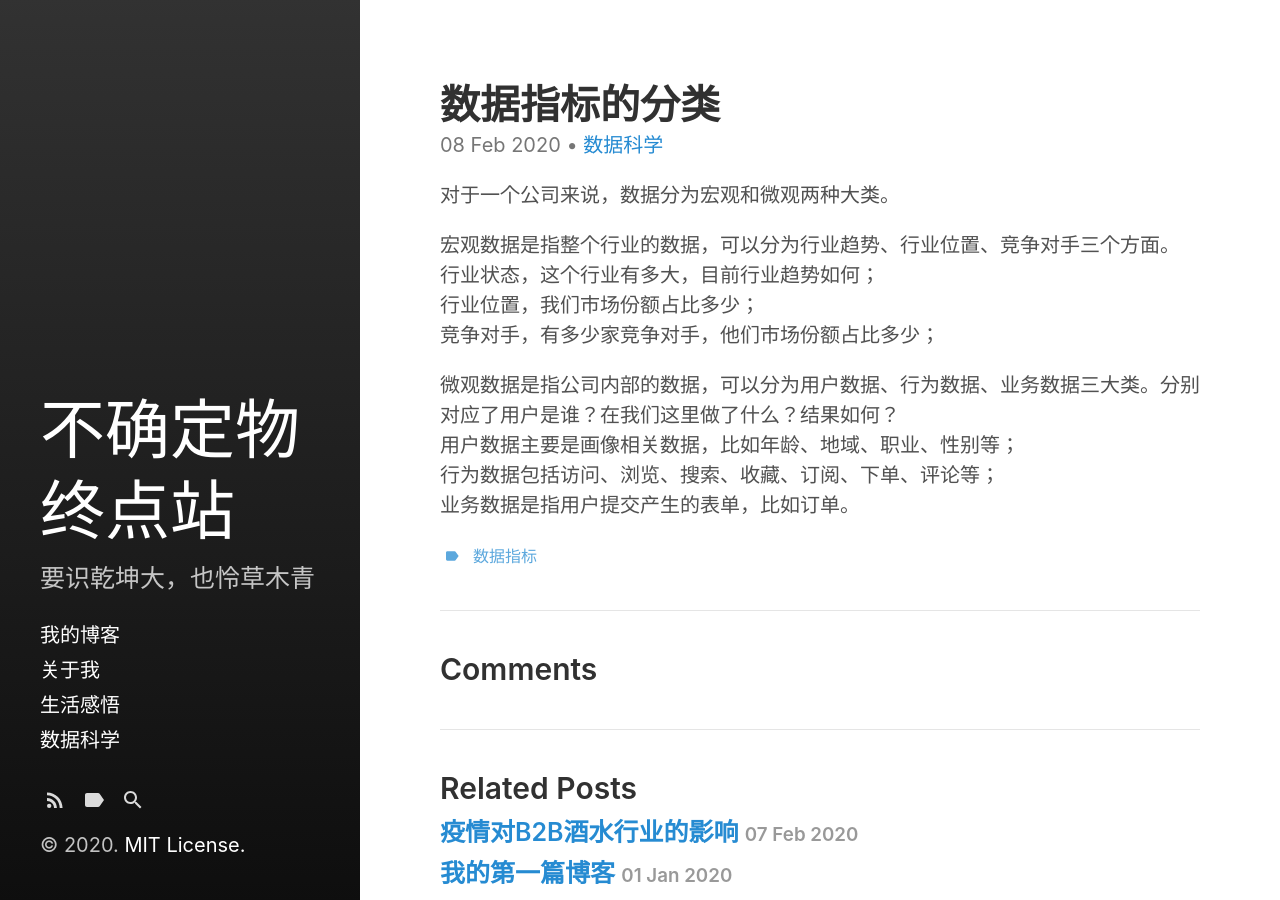
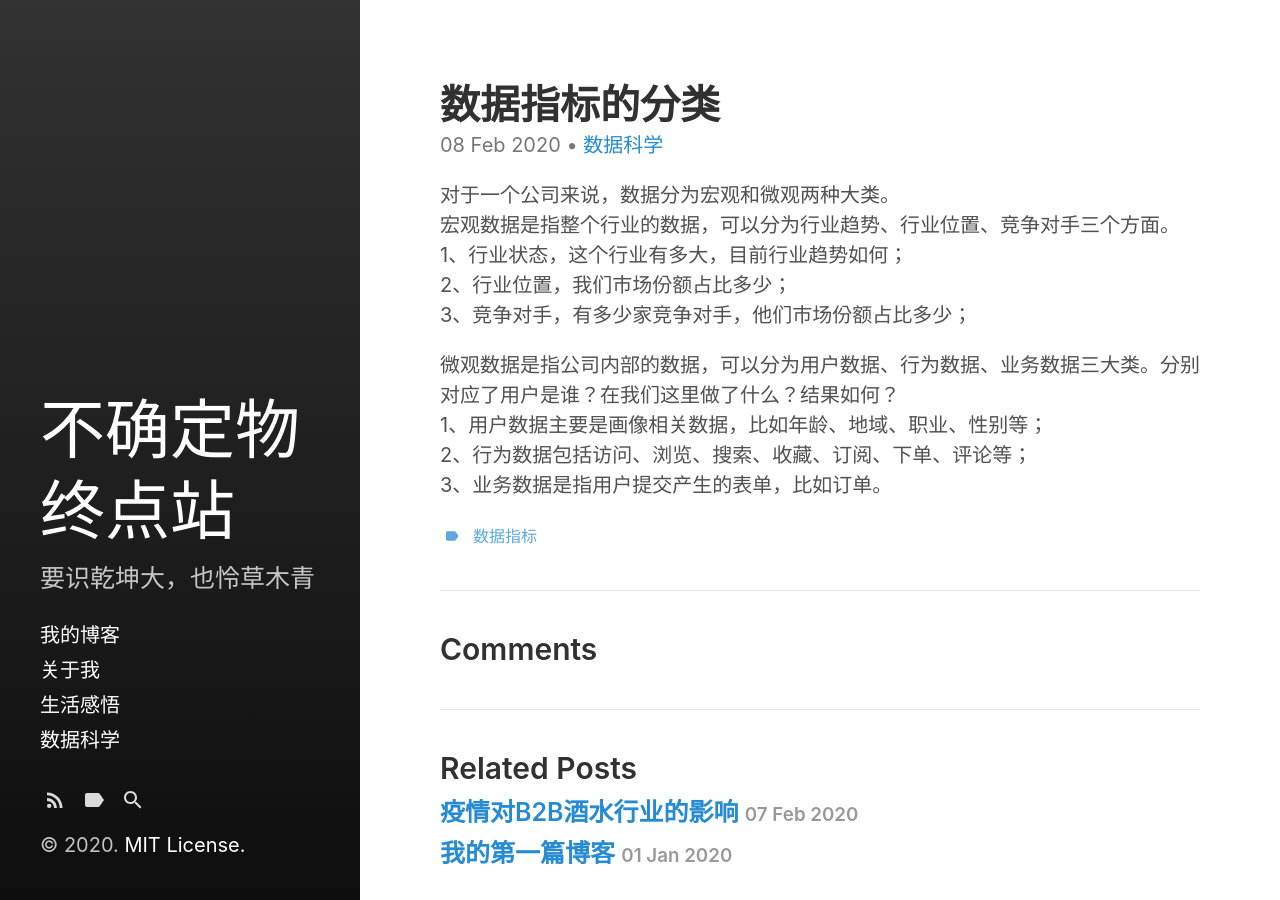
Before and after one commit to Bin0Lin/Bin0Lin.github.io, a Jekyll site: the page built from _posts/2020-2-8-数据指标的分类.md, in a window 1280 px wide. Built offline with Jekyll 4.4.1, drawn with Linux system fonts in a browser that asks for light colours.

Commit message:
Update 2020-2-8-数据指标的分类.md

```diff
--- a/_posts/2020-2-8-数据指标的分类.md
+++ b/_posts/2020-2-8-数据指标的分类.md
@@ -8,13 +8,12 @@ tags:
     - 数据指标
 ---
 对于一个公司来说，数据分为宏观和微观两种大类。
-
 宏观数据是指整个行业的数据，可以分为行业趋势、行业位置、竞争对手三个方面。
-行业状态，这个行业有多大，目前行业趋势如何；
-行业位置，我们市场份额占比多少；
-竞争对手，有多少家竞争对手，他们市场份额占比多少；
+1、行业状态，这个行业有多大，目前行业趋势如何；
+2、行业位置，我们市场份额占比多少；
+3、竞争对手，有多少家竞争对手，他们市场份额占比多少；
 
 微观数据是指公司内部的数据，可以分为用户数据、行为数据、业务数据三大类。分别对应了用户是谁？在我们这里做了什么？结果如何？
-用户数据主要是画像相关数据，比如年龄、地域、职业、性别等；
-行为数据包括访问、浏览、搜索、收藏、订阅、下单、评论等；
-业务数据是指用户提交产生的表单，比如订单。
+1、用户数据主要是画像相关数据，比如年龄、地域、职业、性别等；
+2、行为数据包括访问、浏览、搜索、收藏、订阅、下单、评论等；
+3、业务数据是指用户提交产生的表单，比如订单。
```
